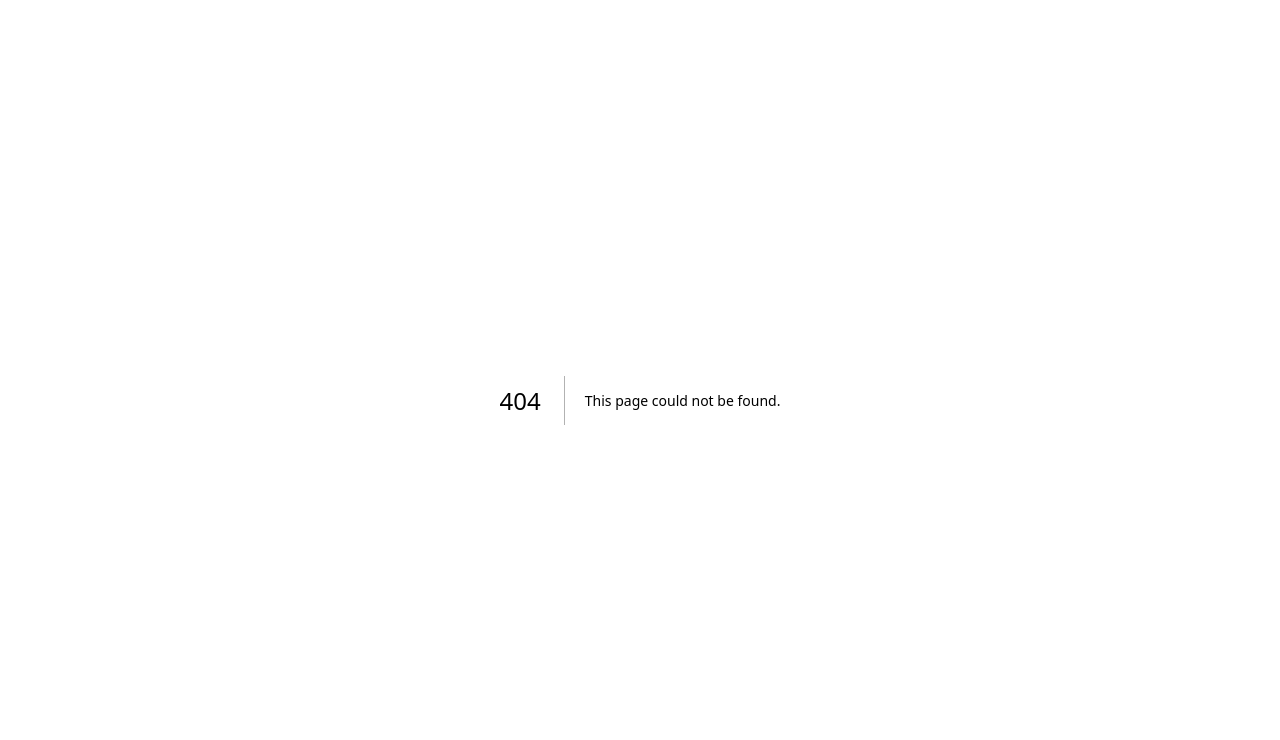
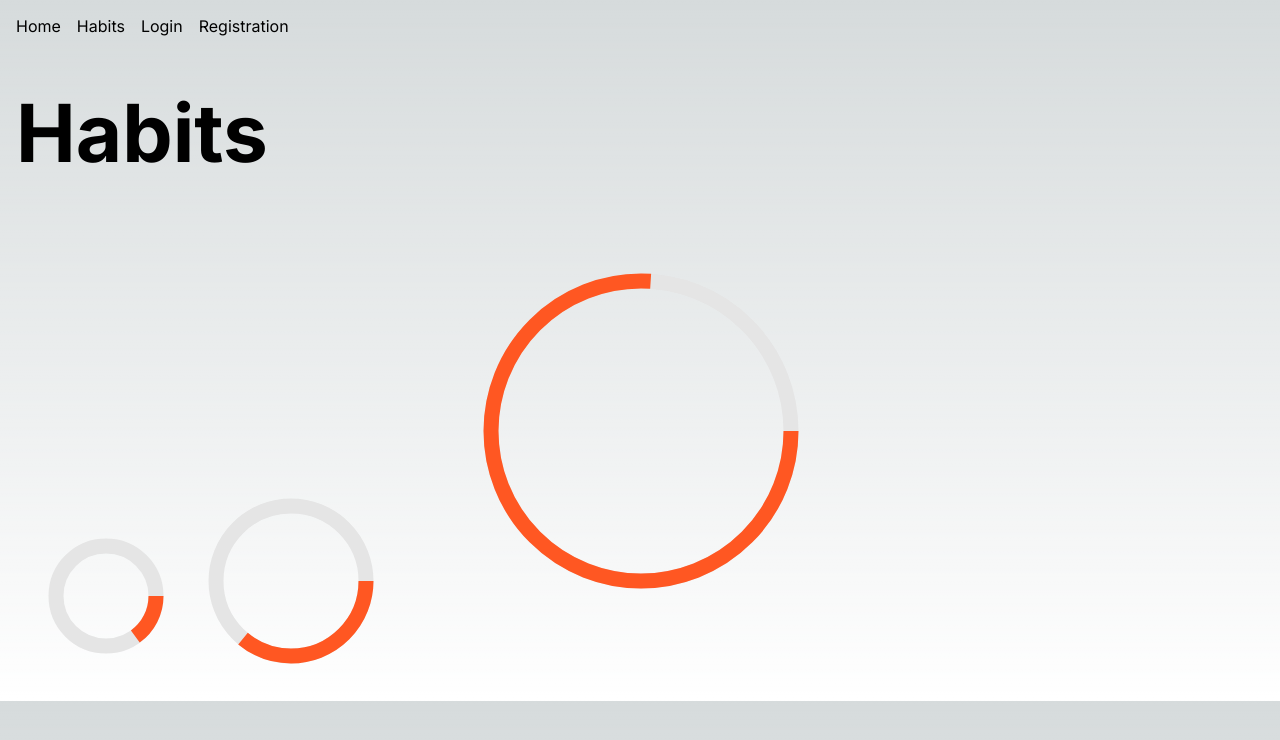
Before and after one commit to aitor-i/polosa-web, a Next.js app: page /habits in a window 1280 px wide. Before the commit this address had no page. Shown: the top 740 px of the page. Built offline with nearby package versions, Linux system fonts and the light colour scheme.

Commit message:
ADD - Habits page

```diff
--- /dev/null
+++ b/src/app/habits/page.tsx
@@ -0,0 +1,5 @@
+import HabitsPage from "components/HabitsPage";
+
+export default function Habits() {
+  return <HabitsPage />;
+}
--- /dev/null
+++ b/src/components/HabitsPage/HabitsPage.tsx
@@ -0,0 +1,17 @@
+import Navigation from "components/Navigation";
+import React from "react";
+import PercentageCircle from "./PercentageCircle";
+
+export const HabitsPage = () => {
+  return (
+    <main>
+      <Navigation />
+      <hgroup>
+        <h1>Habits</h1>
+      </hgroup>
+      <PercentageCircle size="SMALL" percentage={15} />
+      <PercentageCircle percentage={36} />
+      <PercentageCircle size="BIG" percentage={76} />
+    </main>
+  );
+};
--- /dev/null
+++ b/src/components/HabitsPage/index.ts
@@ -0,0 +1,3 @@
+import { HabitsPage } from "./HabitsPage";
+
+export default HabitsPage;
```
